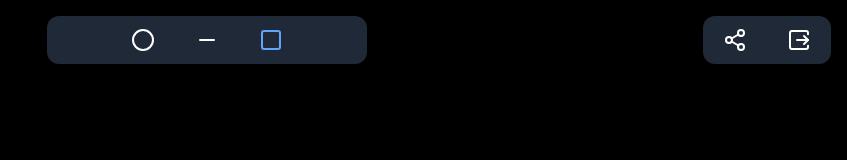
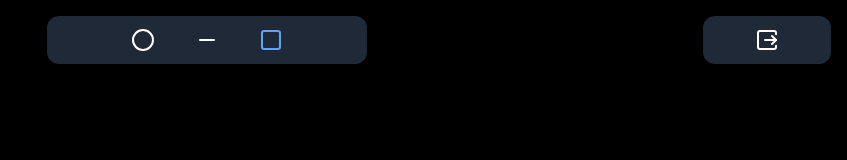
Before and after one commit to samarkun23/Excellidraw, a Next.js app in the folder apps/web/: page /localcanvas/1 in a window 1280 px wide. Shown: the top 160 px of the page, without its empty margins (433-1280 px from the left). Built offline with nearby package versions, Linux system fonts and the light colour scheme.

Commit message:
add a menu of share and exit in sharecanvas and exit on local canvas

```diff
--- a/apps/web/app/localcanvas/[roomId]/page.tsx
+++ b/apps/web/app/localcanvas/[roomId]/page.tsx
@@ -2,5 +2,5 @@
 import { Canvas } from "../../../components/Canvas";
 
 export default function CanvasPage() {
-    return <Canvas mode="personal" />
+    return <Canvas mode="personal" isLocalCanvas={true}/>
 }
--- a/apps/web/components/Canvas.tsx
+++ b/apps/web/components/Canvas.tsx
@@ -6,9 +6,11 @@ import { Draw } from "../app/draw/Draw";
 import { CanvasShareMenu } from "./CanvasShareMenu";
 
 export function Canvas({
+    isLocalCanvas,
     mode,
     roomId,
     socket }: {
+        isLocalCanvas: boolean,
         mode: "collab" | "personal",
         roomId?: string,
         socket?: WebSocket
@@ -76,7 +78,7 @@ export function Canvas({
                 <CanvasMenuRec selectedTool={selectedTool} setSelectedTool={setSelectedTool} />
             </div>
             <div className=" top-4 right-4 z-10 bg-gray-800 h-12 w-32 flex justify-evenly rounded-xl fixed">
-                <CanvasShareMenu />
+                <CanvasShareMenu isLocalCanvas={isLocalCanvas} />
             </div>
         </div>
 
--- a/apps/web/components/CanvasShareMenu.tsx
+++ b/apps/web/components/CanvasShareMenu.tsx
@@ -2,7 +2,7 @@
 
 import { useRouter } from "next/navigation"
 
-export function CanvasShareMenu() {
+export function CanvasShareMenu(isLocalCanvas:any) {
 
     const router = useRouter();
     const handleCopy = async () => {
@@ -11,6 +11,18 @@ export function CanvasShareMenu() {
         console.log("Link copied!");
     };
 
+    if(isLocalCanvas.isLocalCanvas) {
+        return (
+            <div className="flex items-center gap-10 text-white">
+                <button onClick={() => {
+                    router.push('/dashboard')
+                }}>
+
+                    <svg xmlns="http://www.w3.org/2000/svg" width="24" height="24" viewBox="0 0 24 24" fill="none" stroke="currentColor" strokeWidth="2" strokeLinecap="round" strokeLinejoin="round" className="hover:text-blue-300 cursor-pointer lucide lucide-square-arrow-right-exit-icon lucide-square-arrow-right-exit"><path d="M10 12h11" /><path d="m17 16 4-4-4-4" /><path d="M21 6.344V5a2 2 0 0 0-2-2H5a2 2 0 0 0-2 2v14a2 2 0 0 0 2 2h14a2 2 0 0 0 2-2v-1.344" /></svg>
+                </button>
+            </div>
+        )
+    }
     return (
         <div className="flex items-center gap-10 text-white">
             <button onClick={
--- a/apps/web/components/RoomCanvas.tsx
+++ b/apps/web/components/RoomCanvas.tsx
@@ -34,7 +34,7 @@ export function RoomCanvas({roomId}: {roomId: string}) {
 
 
     return <div >
-        <Canvas roomId={roomId} socket={socket} mode="collab" />
+        <Canvas roomId={roomId} socket={socket} mode="collab" isLocalCanvas={false}/>
 
     </div>
 }
```
